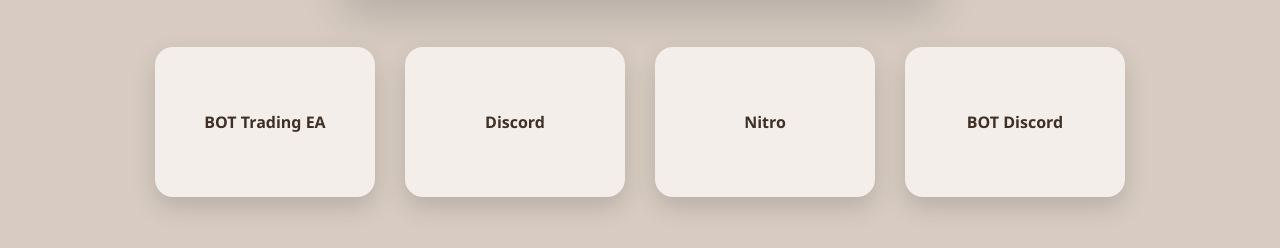
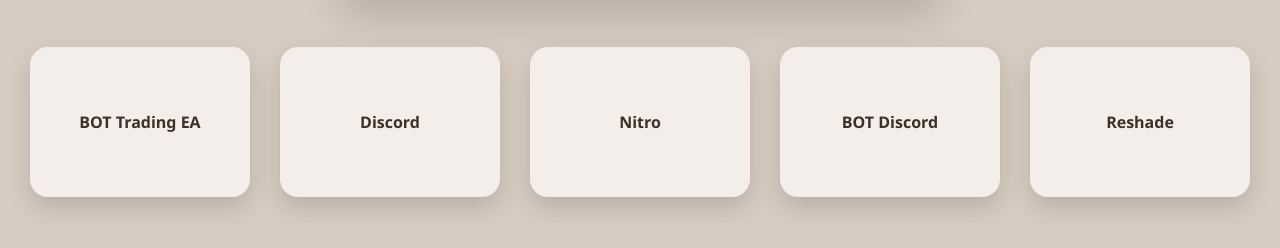
Before and after one commit to somsomjeed841-arch/sxom-new, a plain HTML site: page shop.html in a window 1280 px wide. Shown: the part 288-536 px from the top of the page. Drawn offline with Linux system fonts and the light colour scheme; no server answers.

Commit message:
Update shop.html

```diff
--- a/shop.html
+++ b/shop.html
@@ -210,6 +210,7 @@
 <div class="category-card" onclick="goCategory('Discord')">Discord</div>
 <div class="category-card" onclick="goCategory('Nitro')">Nitro</div>
 <div class="category-card" onclick="goCategory('BOT Discord')">BOT Discord</div>
+<div class="category-card" onclick="goCategory('Hosting')">Reshade</div>
 </div>
 
 <script type="module">
```
